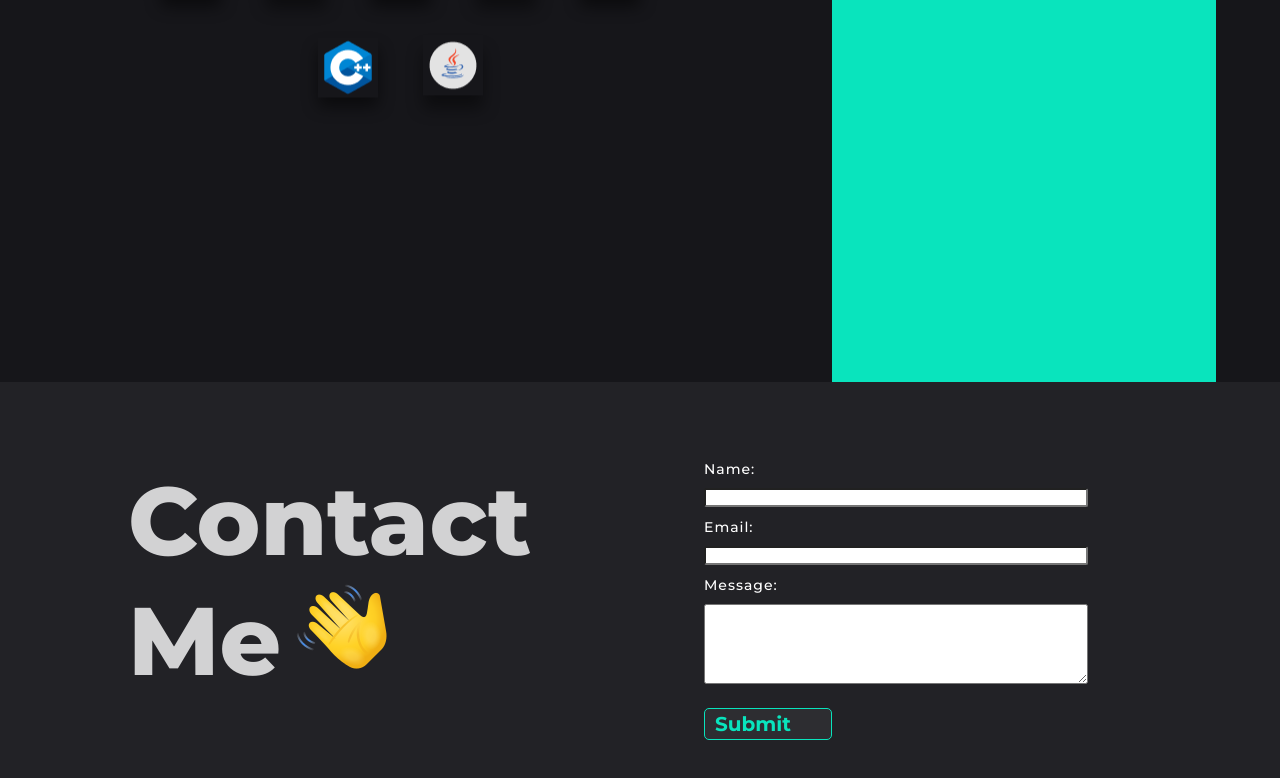
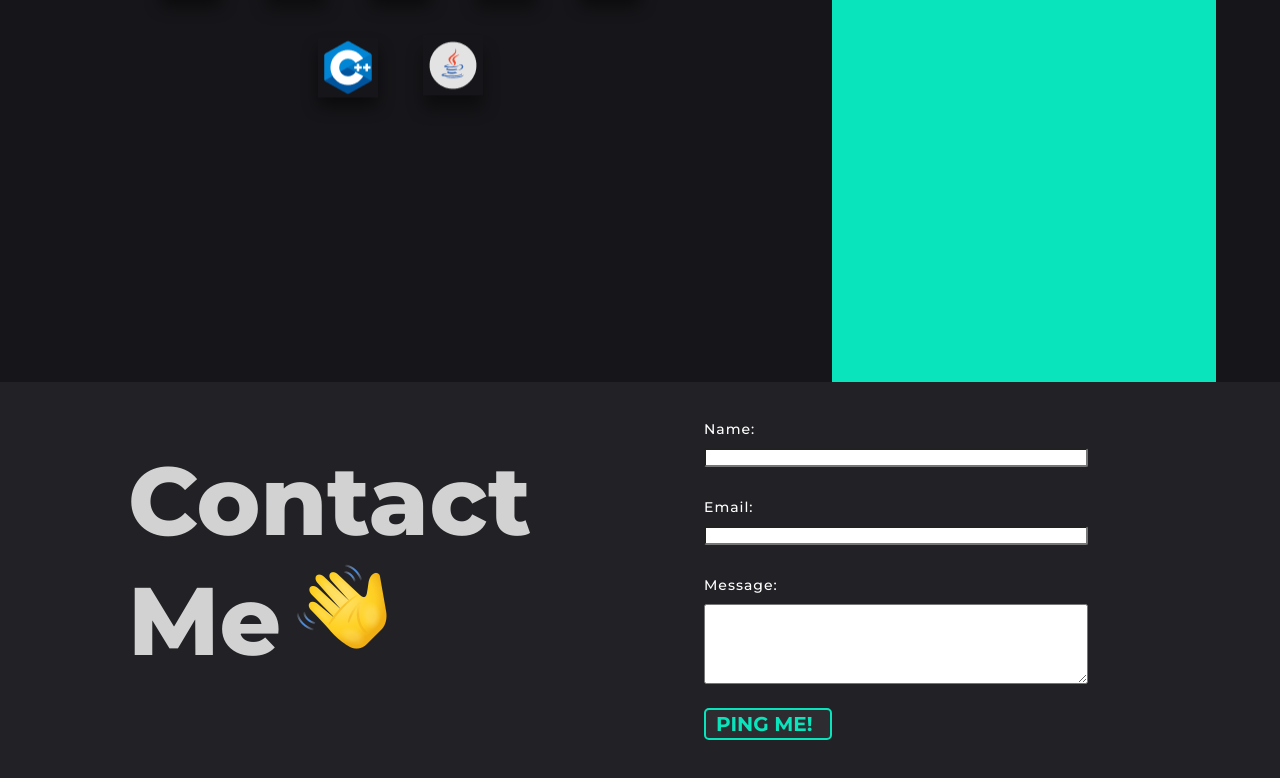
Before and after one commit to daksh4469/Portfolio, a React (Create React App) app: page / in a window 1280 px wide. Shown: the part 2818-3596 px from the top of the page. Built offline with nearby package versions, Linux system fonts and the light colour scheme.

Commit message:
Refactor contact form

```diff
--- a/src/components/Contact.js
+++ b/src/components/Contact.js
@@ -8,8 +8,10 @@ function Contact(){
         name: "",
         email: "",
         message: "",
-        status: "Submit"
+        status: "PING ME!"
     });
+
+    const [statusText,setStatusText] = useState("");
 
     function handleChange(e){
         const field = e.target.id;
@@ -37,7 +39,7 @@ function Contact(){
         event.preventDefault();
         setForm({
             ...form,
-            status: "Sending"
+            status: "Sending..."
         });
         axios({
           method: "POST",
@@ -45,10 +47,16 @@ function Contact(){
           data: form,
         }).then((response) => {
           if (response.data.status === "sent") {
-            alert("Message Sent");
+            // alert("Message Sent");
+            setStatusText("Message Sent!");
+            setTimeout(() =>{
+                setStatusText("");
+            },5000);
             setForm({ name: "", email: "", message: "", status: "Submit" });
           } else if (response.data.status === "failed") {
-            alert("Message Failed");
+            // alert("Message Failed");
+            document.getElementsByClassName("status-text")[0].style.color = "red";
+            setStatusText("Please Try Again...");
           }
         });
     }
@@ -62,13 +70,15 @@ function Contact(){
             <div className="contact-form">
                 <form onSubmit={handleSubmit} method="POST">
                     <label>Name: </label><br />
-                    <input id="username" name="name" value={form.name} onChange={handleChange} type="text"></input><br />
+                    <input id="username" name="name" value={form.name} onChange={handleChange} type="text" required></input><br />
                     <label>Email: </label><br />
-                    <input id="email" name="email" value={form.email} onChange={handleChange} type="text"></input><br />
+                    <input id="email" name="email" value={form.email} onChange={handleChange} type="text" required></input><br />
                     <label>Message: </label><br />
                     <textarea id="message" name="message" value={form.message} onChange={handleChange} className="msg-input" type="text"></textarea><br />
                 </form>
                 <button className="send-button" type="submit" onClick={handleSubmit}>{buttonText}</button>
+                <div className="status-text">{statusText}</div>
+
             </div>
         </div>
     )
--- a/src/components/styles/contact.css
+++ b/src/components/styles/contact.css
@@ -14,7 +14,7 @@
 .contact-me {
   position: relative;
   margin-left: 10vw;
-  margin-top: 10vh;
+  margin-top: 7.5vh;
   width: 30vw;
   text-align: left;
   font-family: "Montserrat", sans-serif;
@@ -31,7 +31,7 @@
   width: 30vw;
   position: relative;
   margin-left: 55vw;
-  margin-top: -30vh;
+  margin-top: -32.5vh;
   font-family: "Montserrat", sans-serif;
 }
 
@@ -49,13 +49,15 @@
 }
 
 .contact-form input {
-  margin: 10px 0 10px 0;
+  margin: 10px 0 30px 0;
   width: 30vw;
   border-radius: 2.5px;
 }
 
 .contact-form textarea {
   margin: 10px 0 10px 0;
+  font-family: "Montserrat", sans-serif;
+  font-size: 1vw;
   width: 30vw;
   border-radius: 2.5px;
 }
@@ -71,9 +73,19 @@
   height: 4vh;
   background-color: rgba(255, 255, 255, 0.05);
   border-radius: 5px;
-  border: 1px solid #09e4bd;
+  border: 2px solid #09e4bd;
   color: #09e4bd;
   cursor: pointer;
+}
+
+.status-text {
+  padding-top: 1.5vh;
+  height: 3vh;
+  width: 30vw;
+  font-weight: 600;
+  font-size: 1.25vw;
+  letter-spacing: 1px;
+  color: rgb(101, 236, 83);
 }
 
 .send-button:hover {
@@ -81,3 +93,9 @@
   color: #16161a;
   transition: 0.5s;
 }
+
+input[type="text"] {
+  font-family: "Montserrat", sans-serif;
+  padding-left: 5px;
+  font-size: 1vw;
+}
```
